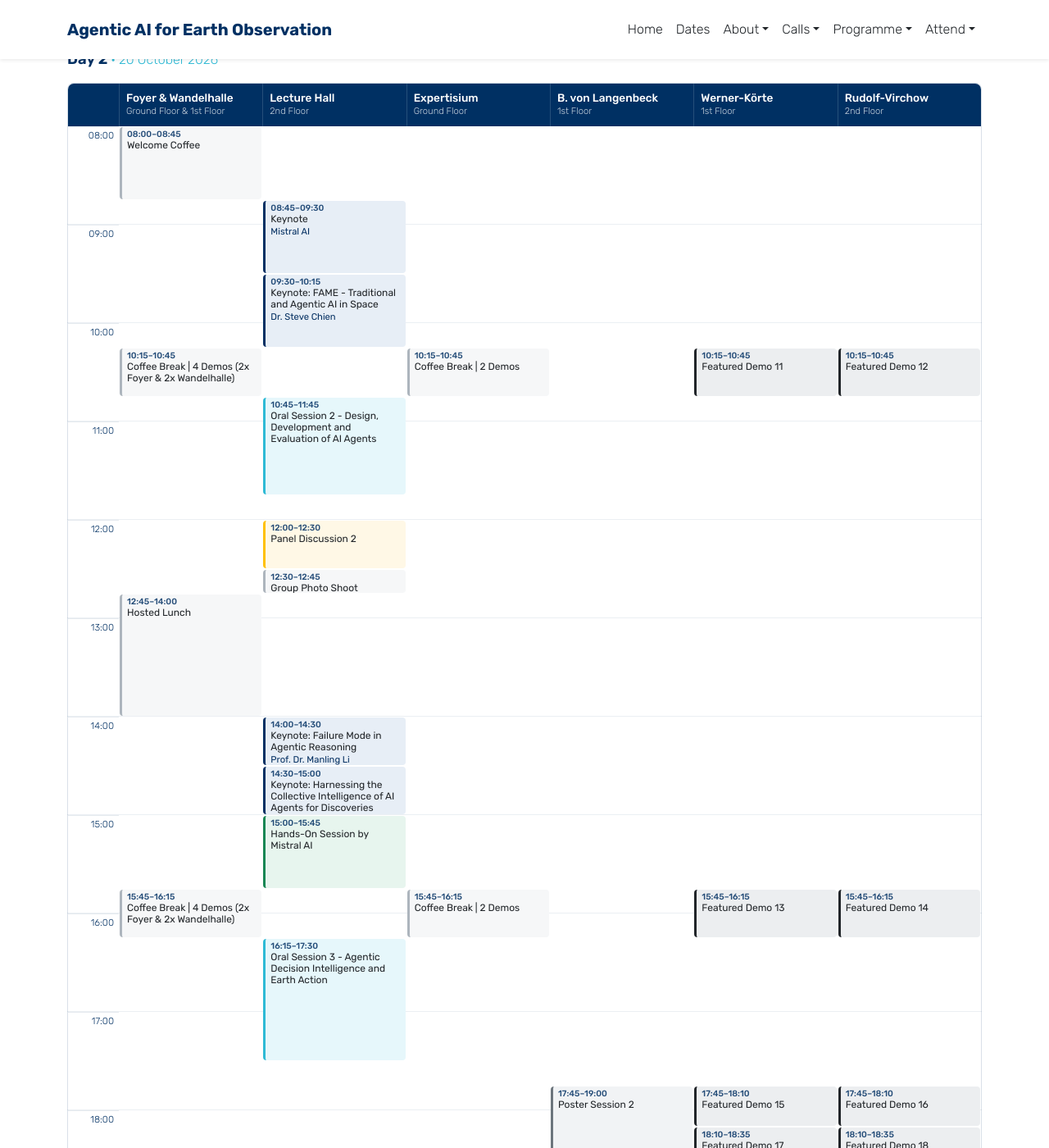
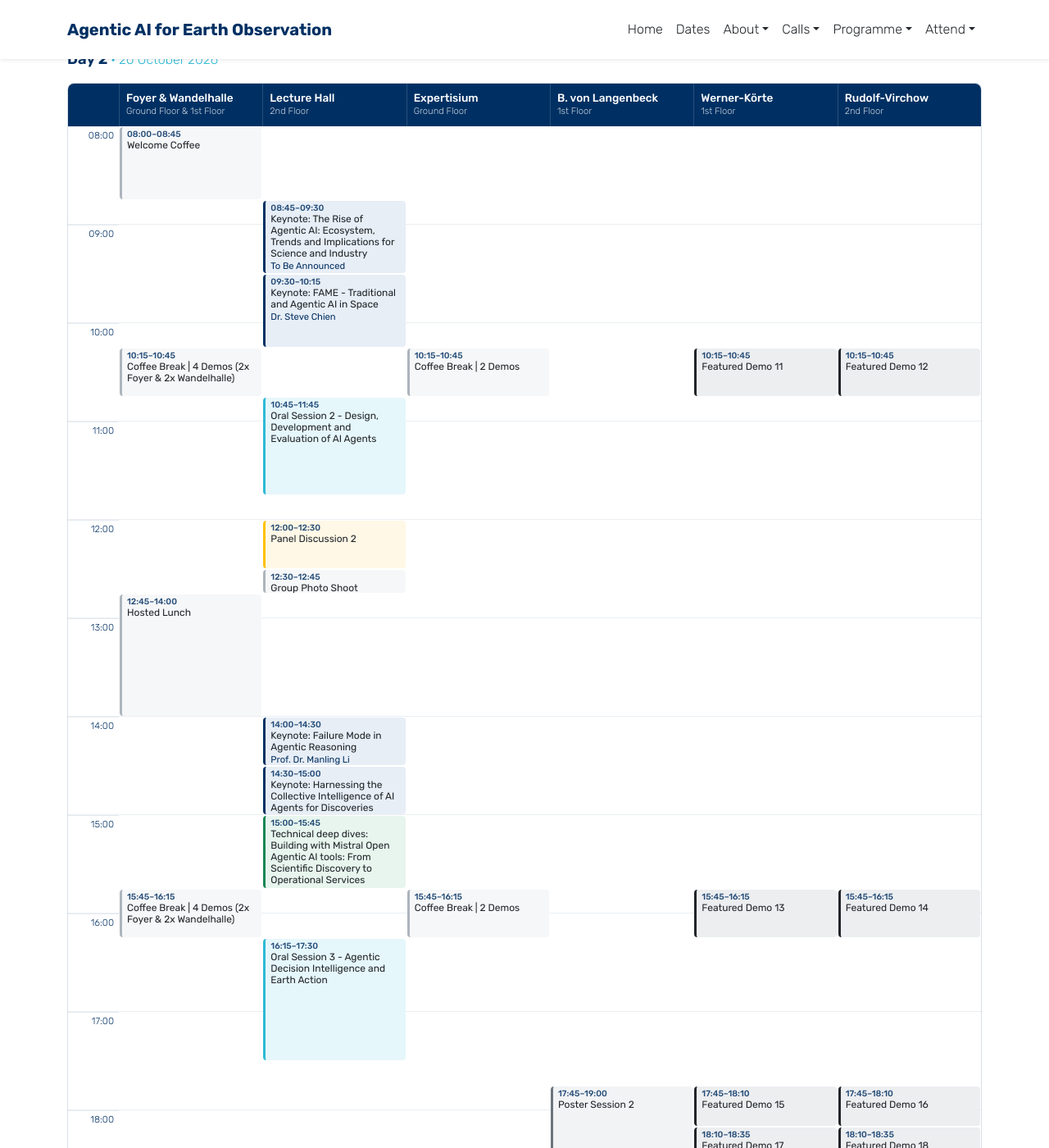
Before and after one commit to rsim-tu-berlin/agentic-eo.berlin, a Jekyll site: the page built from programme/schedule.md, in a window 1280 px wide and 1400 px high, scrolled down 1600 px. Shown: the whole window at 82% size. Built offline with Jekyll 4.4.1, drawn with Linux system fonts in a browser that asks for light colours.

Commit message:
fix: update Mistral AI keynote topic and hands-on session title

```diff
--- a/_data/schedule.yml
+++ b/_data/schedule.yml
@@ -106,7 +106,7 @@ events:
 
   # ----- Day 2 -------------------------------------------------------------
   - { day: day2, room: foyer,          start: "08:00", end: "08:45", title: "Welcome Coffee", type: break }
-  - { day: day2, room: lecture-hall,   start: "08:45", end: "09:30", title: "Keynote", speaker: "Mistral AI", type: keynote }
+  - { day: day2, room: lecture-hall,   start: "08:45", end: "09:30", title: "Keynote: The Rise of Agentic AI: Ecosystem, Trends and Implications for Science and Industry", speaker: "To Be Announced", type: keynote }
   - { day: day2, room: lecture-hall,   start: "09:30", end: "10:15", title: "Keynote: FAME - Traditional and Agentic AI in Space", speaker: "Dr. Steve Chien", type: keynote }
 
   - { day: day2, room: foyer,          start: "10:15", end: "10:45", title: "Coffee Break | 4 Demos (2x Foyer & 2x Wandelhalle)", type: break }
@@ -124,7 +124,7 @@ events:
   - { day: day2, room: lecture-hall,   start: "14:00", end: "14:30", title: "Keynote: Failure Mode in Agentic Reasoning", speaker: "Prof. Dr. Manling Li", type: keynote }
   - { day: day2, room: lecture-hall,   start: "14:30", end: "15:00", title: "Keynote: Harnessing the Collective Intelligence of AI Agents for Discoveries", speaker: "Prof. Dr. James Zou", type: keynote }
 
-  - { day: day2, room: lecture-hall,   start: "15:00", end: "15:45", title: "Hands-On Session by Mistral AI", type: hands-on }
+  - { day: day2, room: lecture-hall,   start: "15:00", end: "15:45", title: "Technical deep dives: Building with Mistral Open Agentic AI tools: From Scientific Discovery to Operational Services", type: hands-on }
 
   - { day: day2, room: foyer,          start: "15:45", end: "16:15", title: "Coffee Break | 4 Demos (2x Foyer & 2x Wandelhalle)", type: break }
   - { day: day2, room: expertisium,    start: "15:45", end: "16:15", title: "Coffee Break | 2 Demos", type: break }
--- a/_data/speakers.yml
+++ b/_data/speakers.yml
@@ -44,5 +44,5 @@
   role: ""
   affiliation: "Mistral AI"
   link: "https://www.mistral.ai"
-  topic: "TBA"
+  topic: "The Rise of Agentic AI: Ecosystem, Trends and Implications for Science and Industry"
   image: "/assets/images/keynotes/Mistral_AI.png"
```
